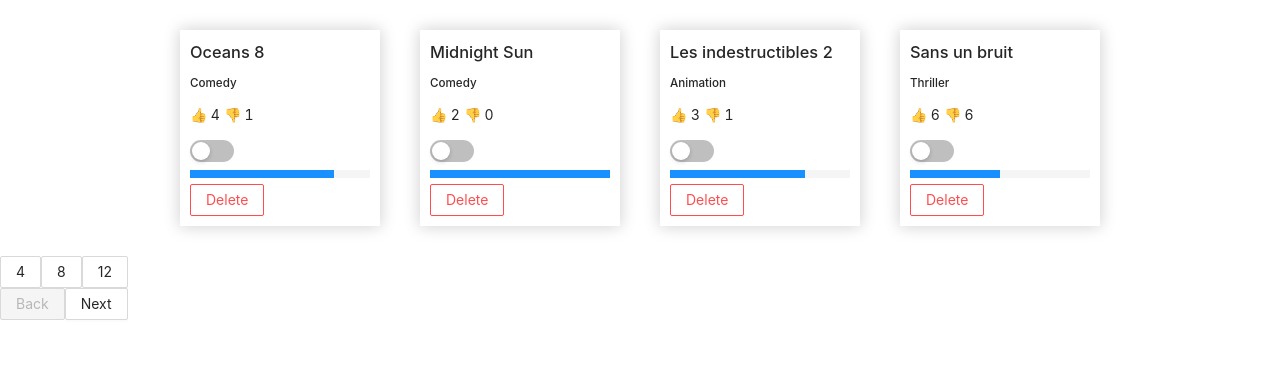
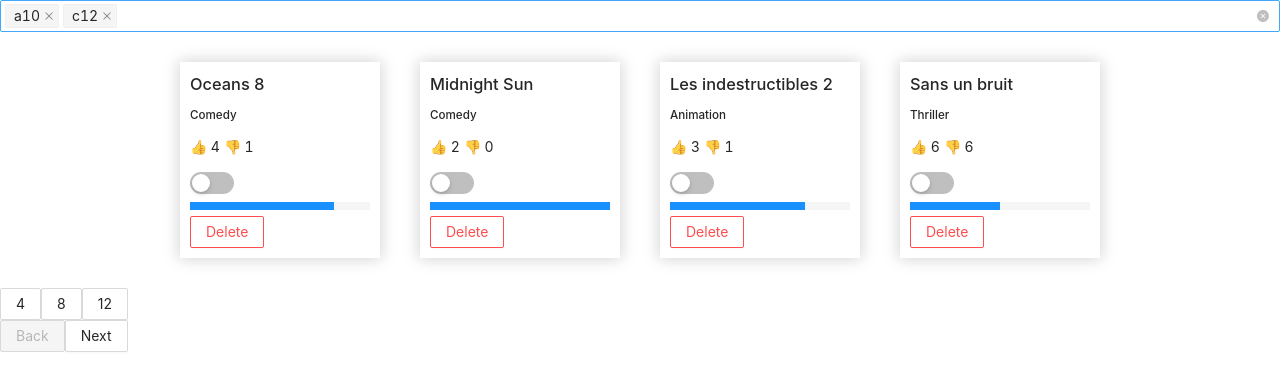
Before and after one commit to dadadjamel/test-react-particeep, a React (Create React App) app: page / in a window 1280 px wide. Shown: the top 390 px of the page. Built offline with nearby package versions, Linux system fonts and the light colour scheme.

Commit message:
filter added

```diff
--- a/src/App.js
+++ b/src/App.js
@@ -3,8 +3,11 @@ import './App.css';
 import Movie from './components/movie/Movie';
 import { useState } from 'react';
 import { movies$ } from './api/movies';
-import { Button, Progress, Spin } from 'antd';
+import { Button, Progress, Spin, Select } from 'antd';
 
+
+
+const { Option } = Select;
 function App() {
   // {Promise.all([movies]).then(data=>{console.log(data)})}
 
@@ -21,8 +24,8 @@ function App() {
     // setIsloading(false)
   }, [])
 
-  useState(() => {
-  }, [movies])
+  // useState(() => {
+  // }, [movies])
 
 
 
@@ -40,9 +43,9 @@ function App() {
     setMovies(movies.map(movie => {
       if (movie?.id == id) {
         if (movie?.likedalready == false) {
-          return { ...movie, likes: movie.likes + 1, test: 'da' }
+          return { ...movie, likes: movie.likes - 1, likedalready: true }
         } else {
-          return { ...movie, likes: movie.likes - 1, likedalready: true }
+          return { ...movie, likes: movie.likes + 1, likedalready: false }
         }
       } else return movie
     }))
@@ -53,6 +56,17 @@ function App() {
 
   return (
     <div className="App">
+      <Select
+        mode="multiple"
+        allowClear
+        style={{ width: '100%' }}
+        placeholder="Please select"
+        defaultValue={['a10', 'c12']}
+      >
+        <Option value="red">Red</Option>
+        <Option value="green">Green</Option>
+        <Option value="blue">Blue</Option>
+      </Select>
 
 
       {!movies.length == 0 ? <div className='movies' >
@@ -63,15 +77,15 @@ function App() {
 
 
       <div>
-        <Button onClick={()=>setNumberOfItemInPage(4)} >4</Button>
-        <Button onClick={()=>setNumberOfItemInPage(8)} >8</Button>
-        <Button onClick={()=>setNumberOfItemInPage(12)} >12</Button>
+        <Button onClick={() => setNumberOfItemInPage(4)} >4</Button>
+        <Button onClick={() => setNumberOfItemInPage(8)} >8</Button>
+        <Button onClick={() => setNumberOfItemInPage(12)} >12</Button>
       </div>
 
 
       <div>
-        <Button onClick={()=>setCurrentPage(currentPage=>currentPage-1)} disabled={currentPage==1} >Back</Button>
-        <Button onClick={()=>setCurrentPage(currentPage=>currentPage+1)} disabled={currentPage==Math.ceil(movies.length / numberOfItemInPage)}>Next</Button>
+        <Button onClick={() => setCurrentPage(currentPage => currentPage - 1)} disabled={currentPage == 1} >Back</Button>
+        <Button onClick={() => setCurrentPage(currentPage => currentPage + 1)} disabled={currentPage == Math.ceil(movies.length / numberOfItemInPage)}>Next</Button>
       </div>
 
 
--- a/src/components/movie/Movie.js
+++ b/src/components/movie/Movie.js
@@ -12,7 +12,7 @@ const Movie = ({ movie, handleDelete, handleLikeDislike }) => {
         <div className='movie' >
             <h3> {movie?.title} </h3>
             <h5> {movie?.category} </h5>
-            <h5> {movie?.test} </h5>
+            <h5> {movie?.likedalready} </h5>
             <p> 👍 {movie?.likes} 👎 {movie?.dislikes} </p>
             <Switch defaultChecked={false} onClick={()=>handleLikeDislike(movie?.id)} />
             <Progress strokeLinecap="square" percent={movie?.likes / (movie?.likes + movie?.dislikes) * 100} showInfo={false} status='normal' />
```
